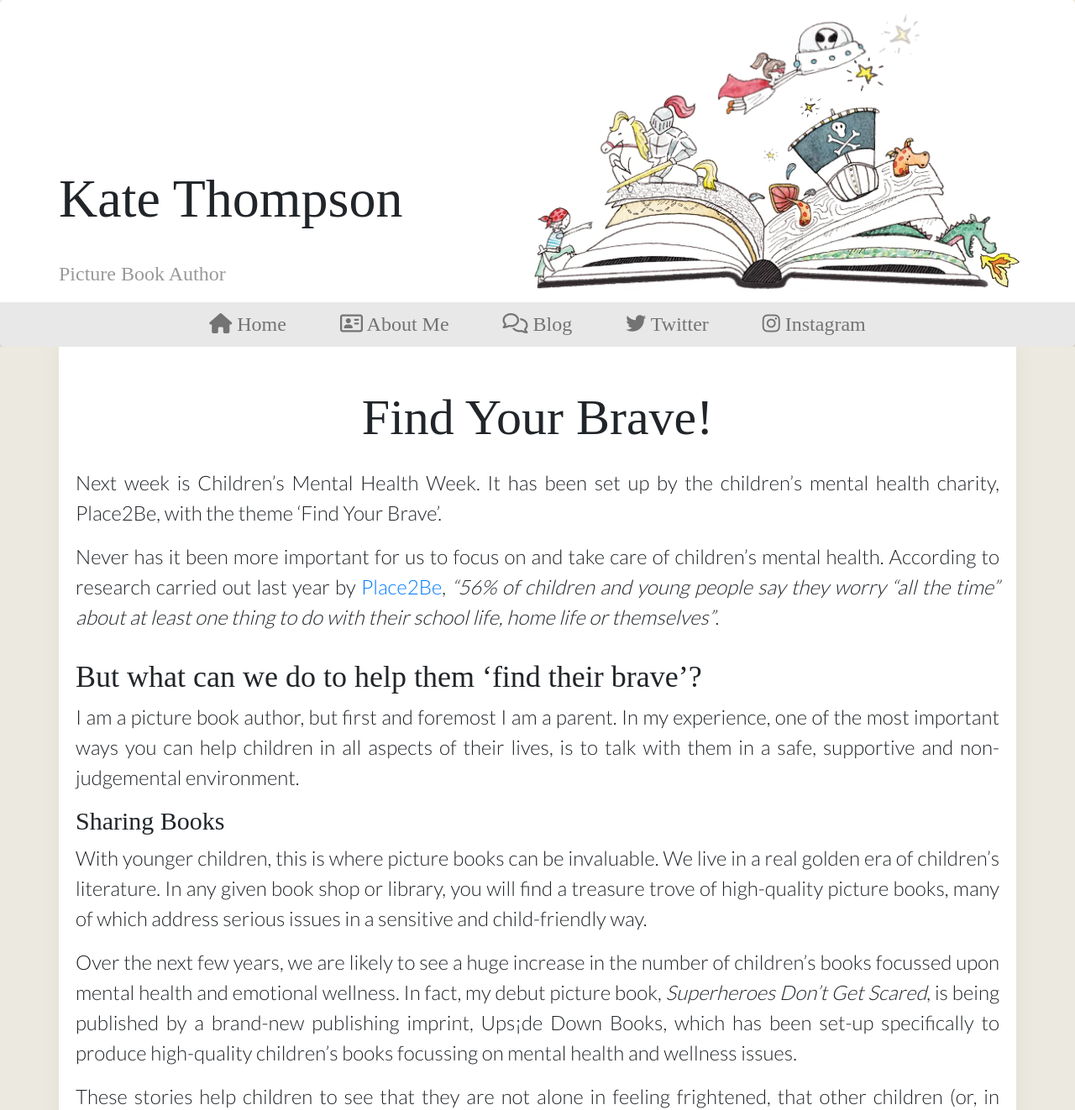
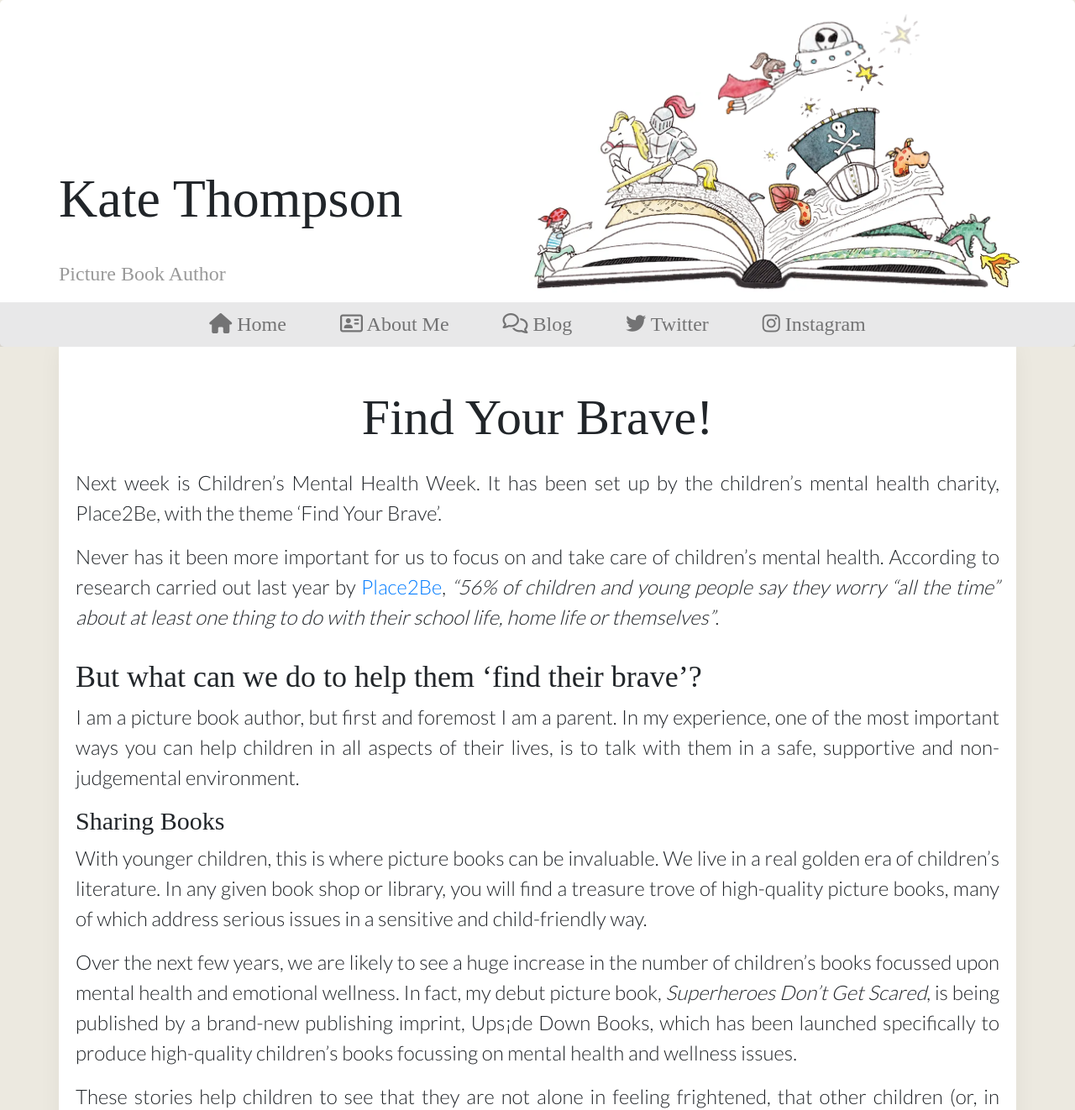
Before and after one commit to KateThompsonWrites/KateThompsonWrites.github.io, a Jekyll site: the page built from _posts/2020-01-31-find-your-brave.md, in a window 1280 px wide. Shown: the top 1322 px of the page at 84% size. Built offline with Jekyll 4.4.1, drawn with Linux system fonts in a browser that asks for light colours; nearby versions of some CDN libraries; some web fonts are replaced.

Commit message:
Update 2020-01-31-find-your-brave.md

```diff
--- a/_posts/2020-01-31-find-your-brave.md
+++ b/_posts/2020-01-31-find-your-brave.md
@@ -16,7 +16,7 @@ I am a picture book author, but first and foremost I am a parent. In my experien
 
 With younger children, this is where picture books can be invaluable. We live in a real golden era of children’s literature. In any given book shop or library, you will find a treasure trove of high-quality picture books, many of which address serious issues in a sensitive and child-friendly way.
 
-Over the next few years, we are likely to see a huge increase in the number of children’s books focussed upon mental health and emotional wellness. In fact, my debut picture book, _Superheroes Don’t Get Scared_, is being published by a brand-new publishing imprint, Ups¡de Down Books, which has been set-up specifically to produce high-quality children’s books focussing on mental health and wellness issues.
+Over the next few years, we are likely to see a huge increase in the number of children’s books focussed upon mental health and emotional wellness. In fact, my debut picture book, _Superheroes Don’t Get Scared_, is being published by a brand-new publishing imprint, Ups¡de Down Books, which has been launched specifically to produce high-quality children’s books focussing on mental health and wellness issues.
 
 These stories help children to see that they are not alone in feeling frightened, that other children (or, in some cases, dinosaurs and superheroes!) feel scared too. This is not only incredibly reassuring for children, but it provides their grown-ups with an opportunity to talk with them about the issues raised in the story.
 
```
